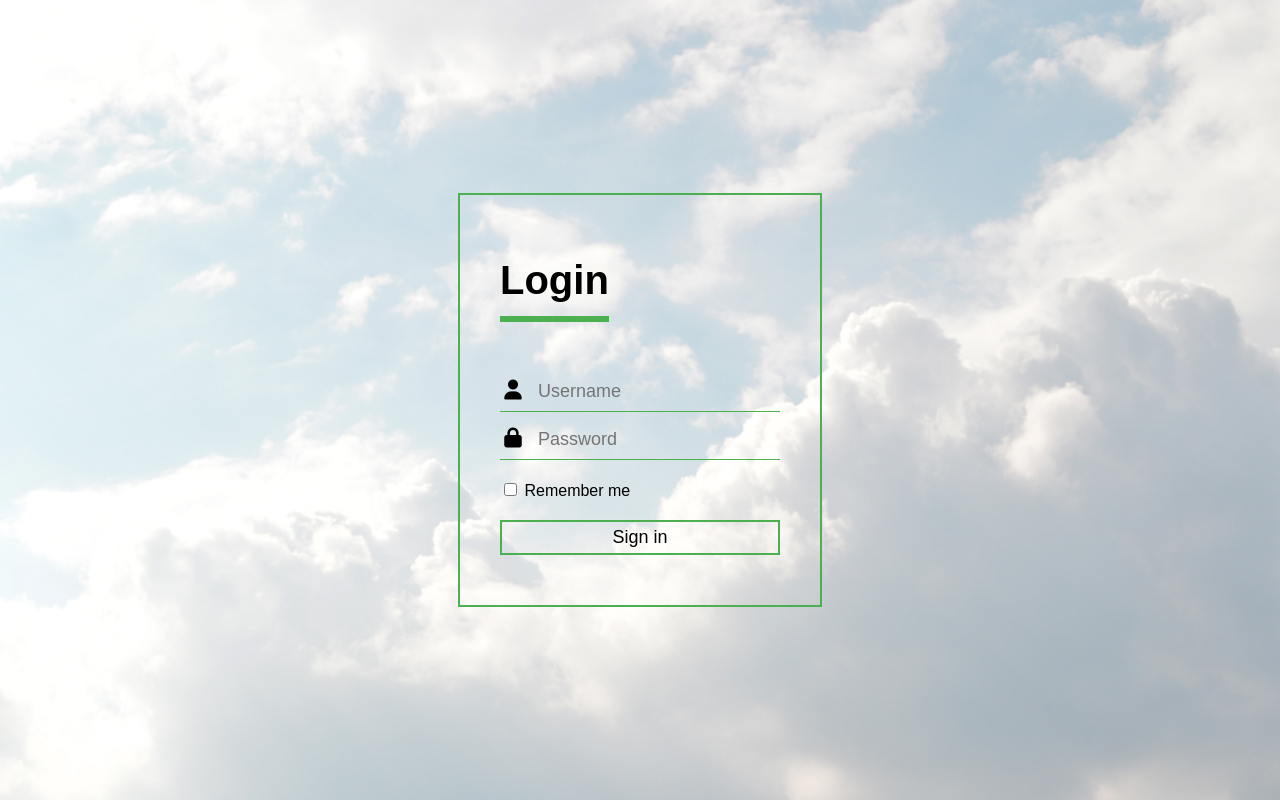
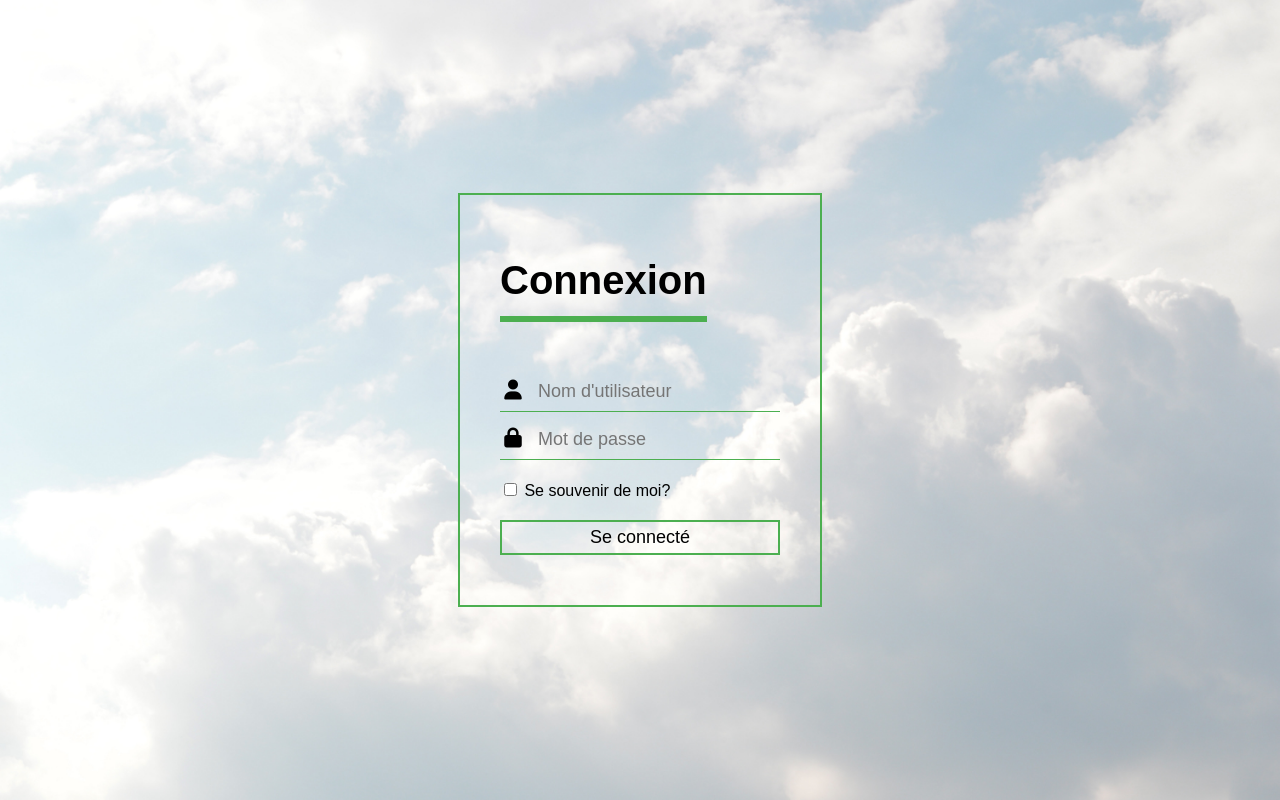
Before and after one commit to chedielathmni/HSE, a Symfony app: template templates/security/login.html.twig in a window 1280 px wide. Run offline with Twig, Linux system fonts and the light colour scheme; the template is opened without the code that fills it, so the values that code supplies are empty; some libraries are stand-ins or nearby versions.

Commit message:
some changes

```diff
--- a/src/Entity/Car.php
+++ b/src/Entity/Car.php
@@ -346,4 +346,5 @@ class Car
 
         return $this;
     }
+
 }
--- a/templates/admin/product/new.html.twig
+++ b/templates/admin/product/new.html.twig
@@ -5,6 +5,6 @@
 {{parent()}}
 
 <script>
-
+    document.getElementById('product_dureeConservation').setAttribute('min', 0)
 </script>
 {% endblock %}
--- a/templates/security/login.html.twig
+++ b/templates/security/login.html.twig
@@ -82,16 +82,16 @@
 
 
         <div class="login-box">
-            <h1>Login</h1>
+            <h1>Connexion</h1>
             <div class="textbox">
                 <i class="fa fa-user" aria-hidden="true"></i>
-                <input type="text" placeholder="Username" name="username" value="{{ last_username }}"
+                <input type="text" placeholder="Nom d'utilisateur" name="username" value="{{ last_username }}"
                     class="form-control" required autofocus>
             </div>
 
             <div class="textbox">
                 <i class="fa fa-lock" aria-hidden="true"></i>
-                <input type="password" name="password" id="inputPassword" placeholder="Password" class="form-control"
+                <input type="password" name="password" id="inputPassword" placeholder="Mot de passe" class="form-control"
                     required>
                 <input type="hidden" name="_csrf_token" value="{{ csrf_token('authenticate') }}">
             </div>
@@ -109,12 +109,12 @@
 
             <div class="checkbox mb-3" style="margin: 20px 0;">
                 <label>
-                    <input type="checkbox" name="_remember_me" class="mt-3"> Remember me
+                    <input type="checkbox" name="_remember_me" class="mt-3"> Se souvenir de moi?
                 </label>
             </div>
 
             <button class="btn" type="submit">
-                Sign in
+                Se connecté
             </button>
         </div>
     </form>
```
Also changed, not shown: templates/bundles/EasyAdminBundle/default/layout.html.twig (+0 -11 lines), updates.db, 1 other file.
